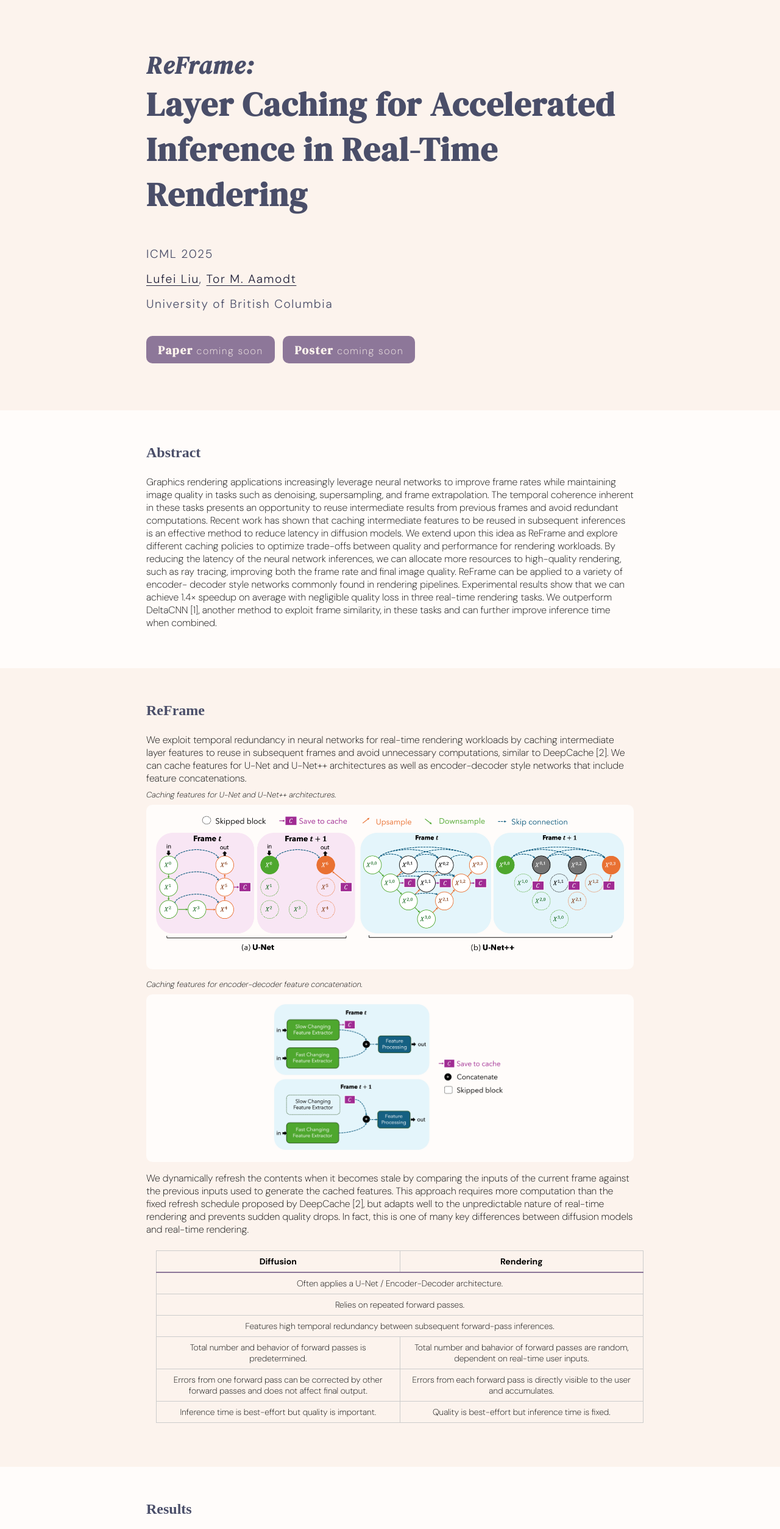
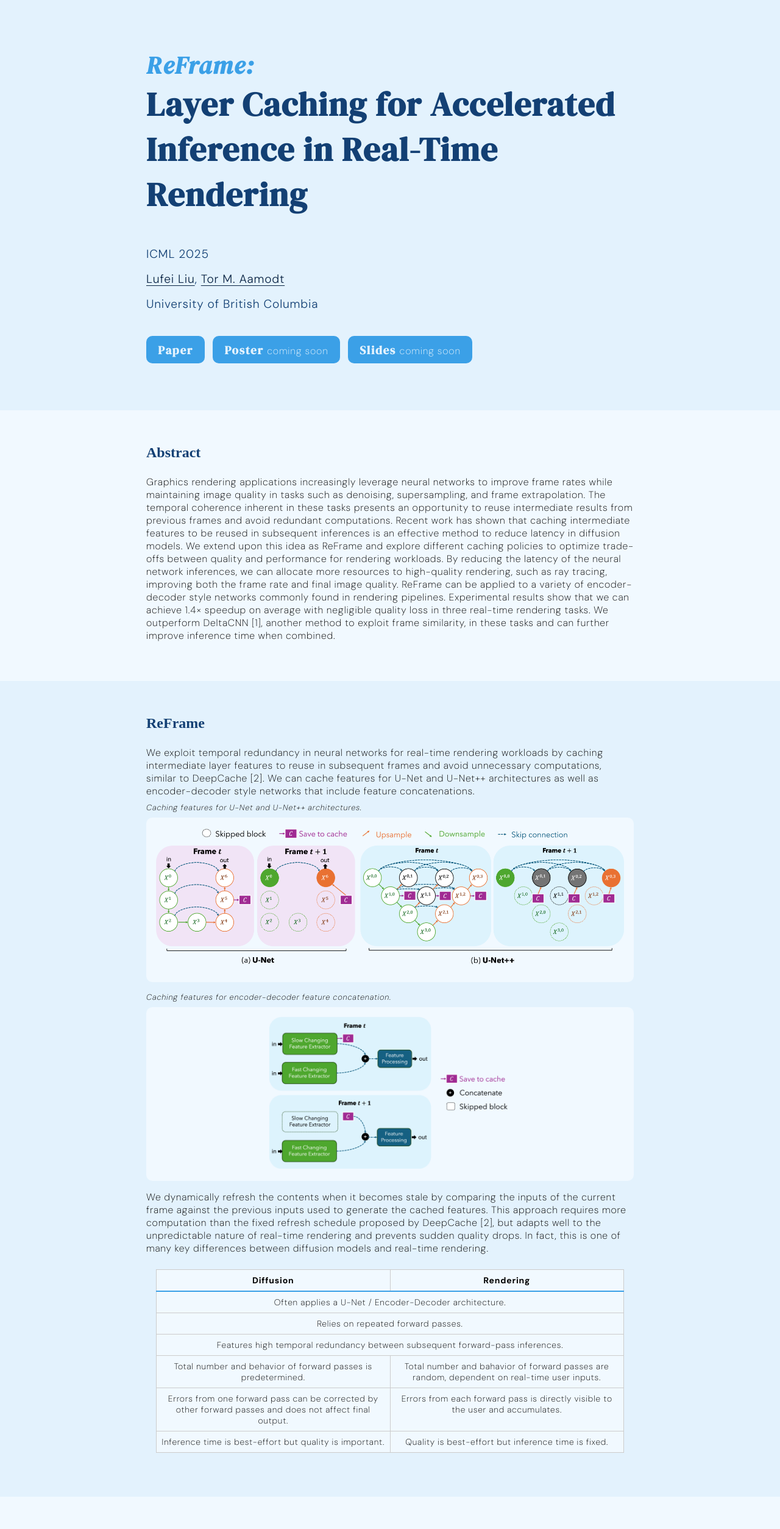
Before and after one commit to ubc-aamodt-group/reframe-layer-caching, a plain HTML site: page docs/index.html in a window 1280 px wide. Shown: the top 2508 px of the page at 61% size. Drawn offline with nearby package versions, Linux system fonts and the light colour scheme; a web font is replaced by a local one.

Commit message:
format website

```diff
--- a/docs/index.html
+++ b/docs/index.html
@@ -44,8 +44,9 @@
         </h2>
         <h2>University of British Columbia</h2>
         <div class="group">
-            <a class="tag"><span>Paper <small>coming soon</small></span></a>
+            <a class="tag" href="./reframe-paper.pdf"><span>Paper</span></a>
             <a class="tag"><span>Poster <small>coming soon</small></span></a>
+            <a class="tag"><span>Slides <small>coming soon</small></span></a>
         </div>
     </div>
     <div class="section" id="abstract-section">
@@ -76,12 +77,12 @@
 
             <p class="label">Caching features for U-Net and U-Net++ architectures.</p>
             <div class="figure">
-                <img src="./images/reframe.png" alt="ReFrame for U-Net and U-Net++" class="result-image" width="100%">
+                <img src="./images/reframe.png" alt="ReFrame for U-Net and U-Net++" class="result-image" width="100%" style="max-width: 800px">
             </div>
 
             <p class="label">Caching features for encoder-decoder feature concatenation.</p>
             <div class="figure">
-                <img src="./images/concat.png" alt="ReFrame for concatenations" class="result-image" width="50%">
+                <img src="./images/concat.png" alt="ReFrame for concatenations" class="result-image" width="100%" style="max-width: 400px">
             </div>
 
             <p>We dynamically refresh the contents when it becomes stale by comparing the inputs of the current frame
@@ -90,6 +91,7 @@
                 unpredictable nature of real-time rendering and prevents sudden quality drops. In fact, this is one of
                 many key differences between diffusion models and real-time rendering.</p>
 
+            <div class="table-container">
             <table>
                 <thead>
                     <tr>
@@ -124,6 +126,7 @@
                     </tr>
                 </tbody>
             </table>
+            </div>
         </div>
     </div>
     <div class="section" id="results-section">
@@ -131,6 +134,7 @@
             <h3>Results</h3>
             <p>ReFrame applies to 72% of inferences on average with a low sensitivity setting, resulting in a 40% reduction in FLOPs and 1.6&times; speedup in inference latency.</p>
 
+            <div class="table-container">
             <table>
                 <thead>
                     <tr>
@@ -214,21 +218,22 @@
                     </tr>
                 </tbody>
             </table>
+            </div>
 
             <p class="label">Frame extrapolation example.</p>
             <div class="figure">
                 <img src="./images/extranet_asia.png" alt="Frame extrapolation (ExtraNet) Asian Village"
-                    class="result-image" width="100%">
+                    class="result-image" width="100%" style="max-width: 800px">
             </div>
             <p class="label">Supersampling example.</p>
             <div class="figure">
                 <img src="./images/superres_suntemple.png" alt="Supersampling Sun Temple" class="result-image"
-                    width="100%">
+                    width="100%" style="max-width: 800px">
             </div>
             <p class="label">Image composition example.</p>
             <div class="figure">
                 <img src="./images/implicit-depth.png" alt="Implicit depth Garden Chair" class="result-image"
-                    width="100%">
+                    width="100%" style="max-width: 800px">
             </div>
 
             <small>FE: Frame extrapolation, SS: Supersampling, IC: Image composition</small>
--- a/docs/style.css
+++ b/docs/style.css
@@ -1,12 +1,12 @@
 /* Define accent colours */
 :root {
-    --main: #22223B;
-    --neutral: #4A4E69;
-    --accent: #8D7799;
-    --highlight: #887CD6;
-    --light: #C9ADA7;
-    --background: #FCF3ED;
-    --background-light: #FFFCFA;
+    --main: #0B2545;
+    --neutral: #134074;
+    --accent: #3BA0E7;
+    --highlight: #1E88E5;
+    --light: #8DA9C4;
+    --background: #E3F2FD;
+    --background-light: #F1F9FF;
 }
 
 html {
@@ -26,6 +26,7 @@ body {
 p, li, h2, small, th, td {
     font-family: 'DM Sans', sans-serif;
     font-weight: 200;
+    letter-spacing: 0.05rem;
 }
 
 h1 {
@@ -47,7 +48,7 @@ h3 {
 
 h4 {
     font-family: "DM Serif Display", serif;
-    color: var(--neutral);
+    color: var(--accent);
     font-style: italic;
 }
 
@@ -55,10 +56,6 @@ a {
     text-decoration: underline;
     text-underline-offset: 0.2em;
     /* text-decoration: none; */
-    color: var(--main);
-}
-
-a:visited {
     color: var(--main);
 }
 
@@ -111,6 +108,14 @@ a:hover {
 }
 
 .section:nth-child(even) .figure {
+    background-color: var(--background);
+}
+
+.section:nth-child(odd) .table-container {
+    background-color: var(--background-light);
+}
+
+.section:nth-child(even) .table-container {
     background-color: var(--background);
 }
 
@@ -191,7 +196,6 @@ table {
     width: 100%;
     border-collapse: collapse;
     font-size: 14px;
-    margin: 1rem;
 }
 
 th, td {
@@ -210,6 +214,10 @@ th {
     border-top: 2px solid var(--accent);
 }
 
+.table-container {
+    overflow-x: auto;
+    margin: 1rem;
+}
 
 /* mobile */
 @media (max-width: 800px) {
@@ -222,6 +230,11 @@ th {
         width: 100%;
         padding: 0;
         margin: 0;
+    }
+
+    #header h1 {
+        font-size: 2rem;
+        padding-bottom: 1rem;
     }
 }
 
```
Also changed, not shown: docs/images/icon.svg, 2 other files.
